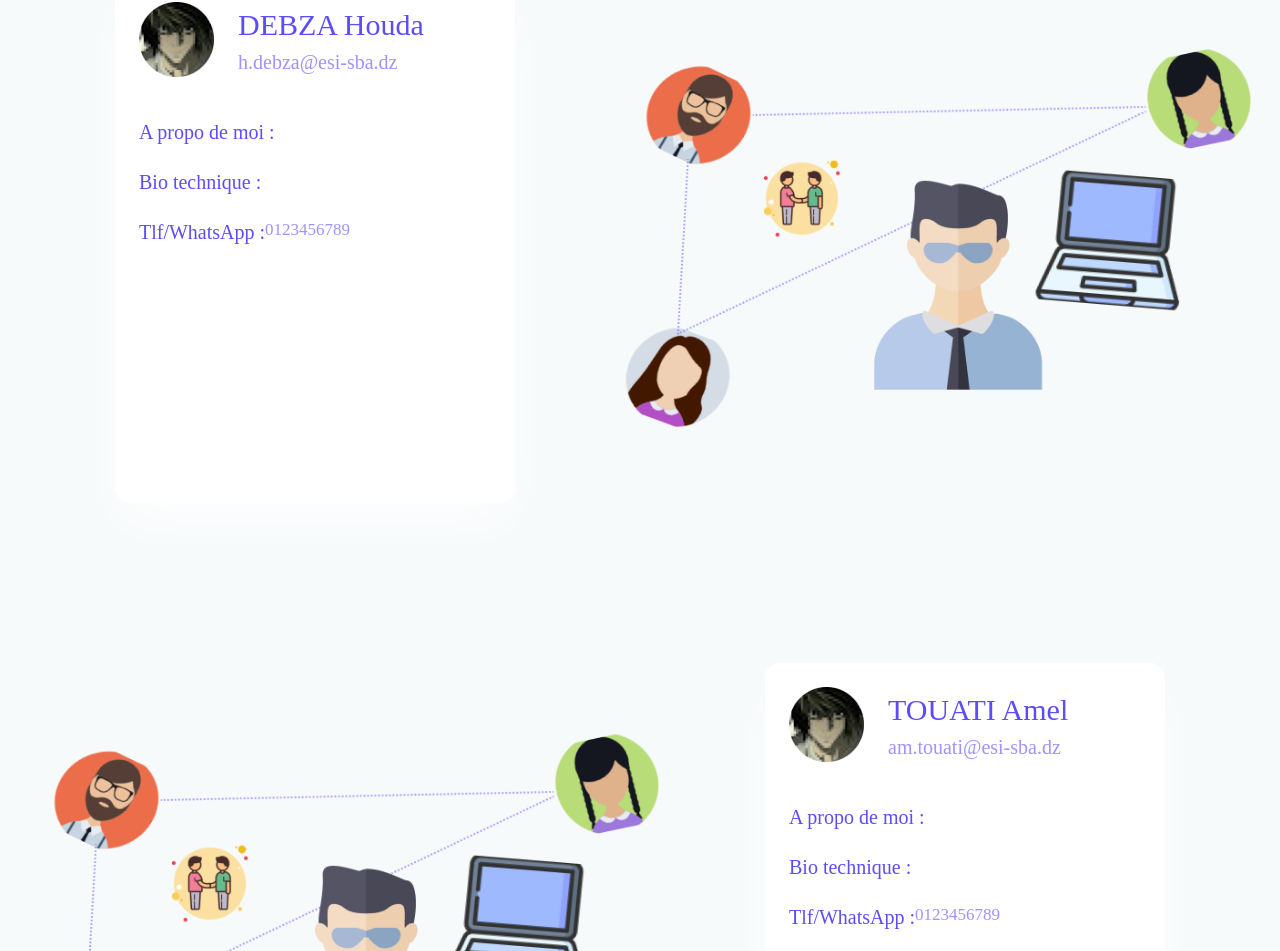
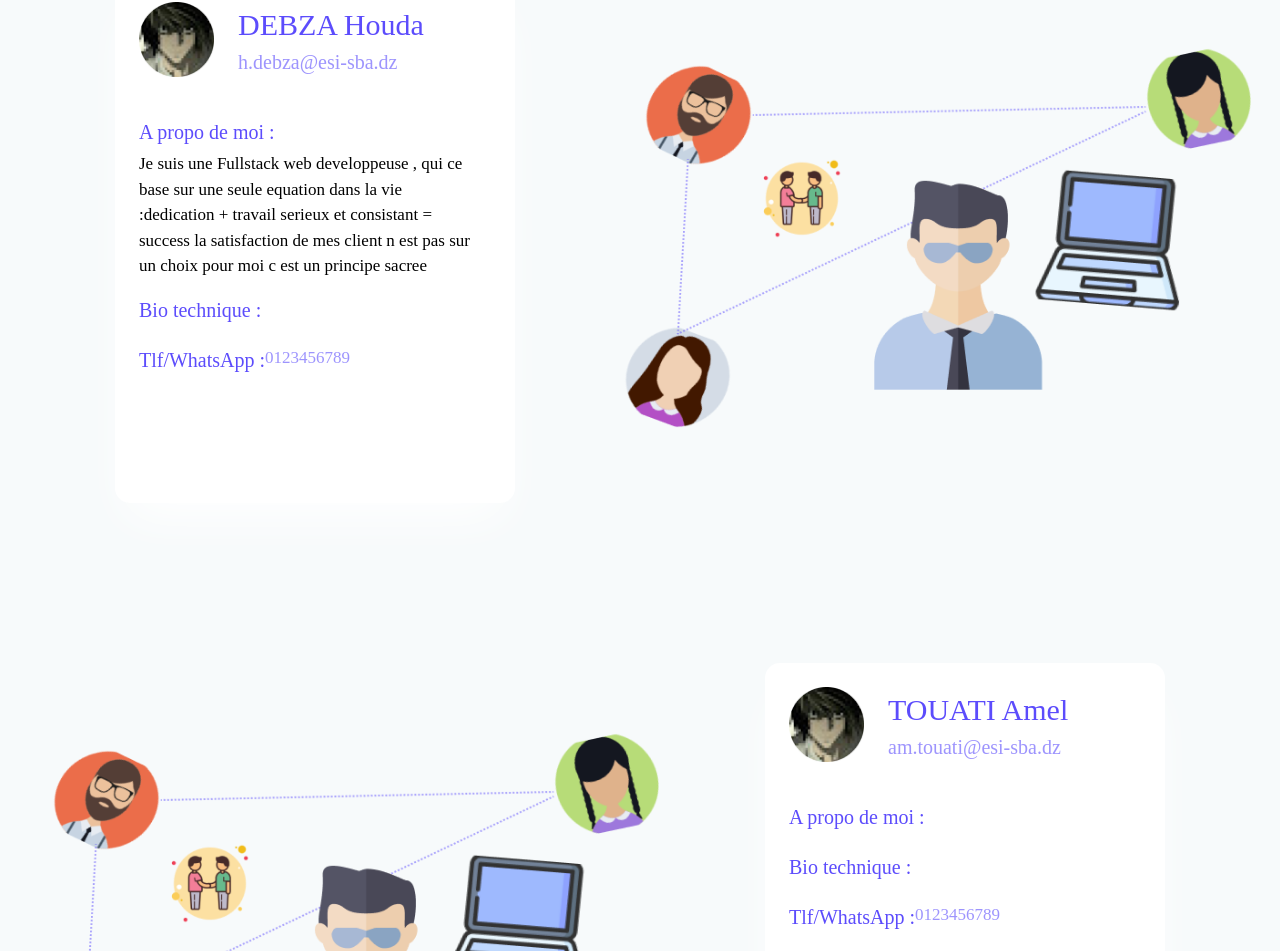
Before and after one commit to shAtud/IT_Experts, a Next.js app: page / in a window 1280 px wide. Shown: the part 2351-3302 px from the top of the page. Built offline with nearby package versions, Linux system fonts and the light colour scheme; a web font is replaced by a local one.

Commit message:
Update data.js

```diff
--- a/data.js
+++ b/data.js
@@ -11,7 +11,7 @@ const membersData = [
       url : '/78.png',
       fullName :'DEBZA Houda',
       Email : 'h.debza@esi-sba.dz',
-      propo :'',
+      propo :"Je suis une Fullstack web developpeuse , qui ce base sur une seule equation dans la vie :dedication + travail serieux et consistant = success la satisfaction de mes client n est pas sur un choix pour moi c est un principe sacree",
       bio :'',
       number :'0123456789'
     },
```
